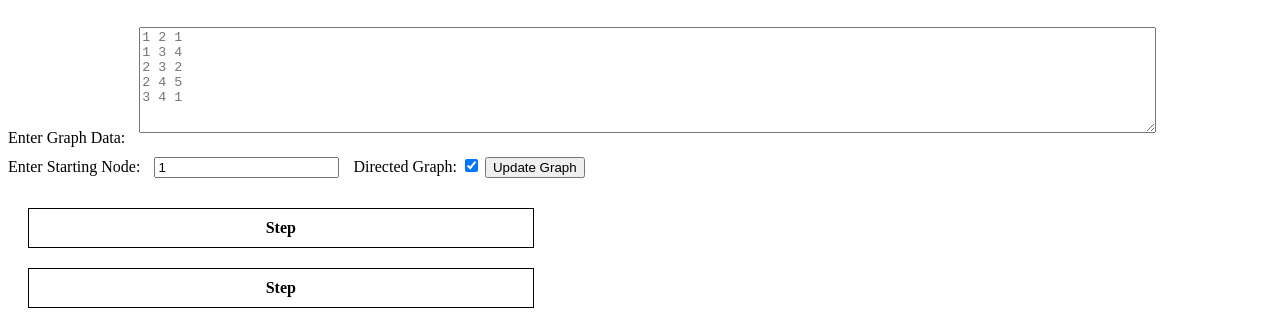
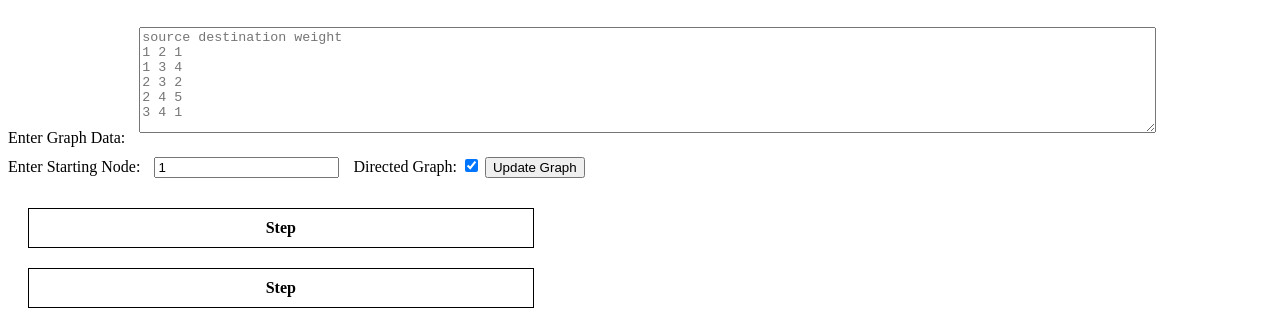
Before and after one commit to geraskalnas/Dijkstra-table, a plain HTML site: page index.html in a window 1280 px wide. Shown: the part 50-386 px from the top of the page. Drawn offline with Linux system fonts and the light colour scheme.

Commit message:
Show input data format in placeholder

```diff
--- a/index.html
+++ b/index.html
@@ -36,7 +36,7 @@
 <h2>Dijkstra's Algorithm Tables</h2>
 
 <label for="graphInput">Enter Graph Data:</label>
-<textarea id="graphInput" placeholder="1 2 1&#13;1 3 4&#13;2 3 2&#13;2 4 5&#13;3 4 1"></textarea>
+<textarea id="graphInput" placeholder="source destination weight&#13;1 2 1&#13;1 3 4&#13;2 3 2&#13;2 4 5&#13;3 4 1"></textarea>
 
 <br>
 
```
